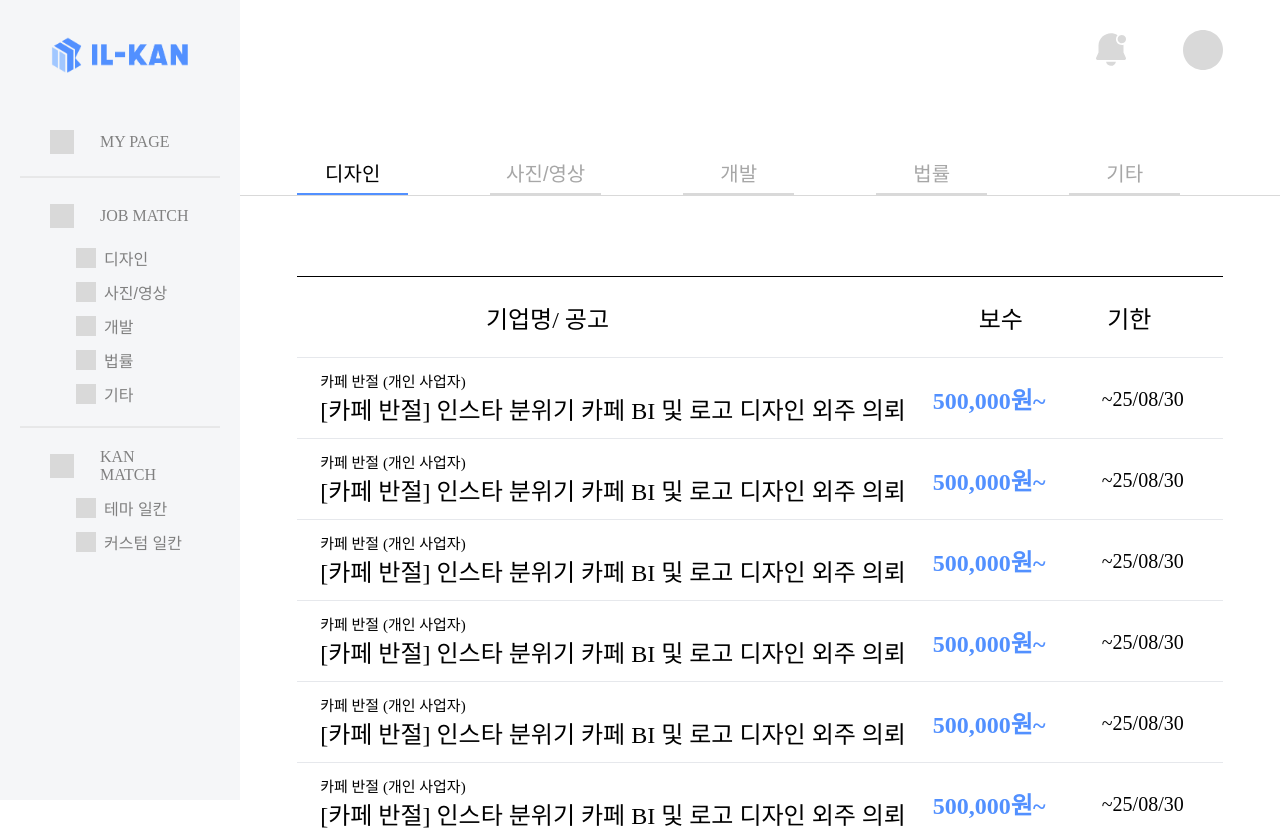
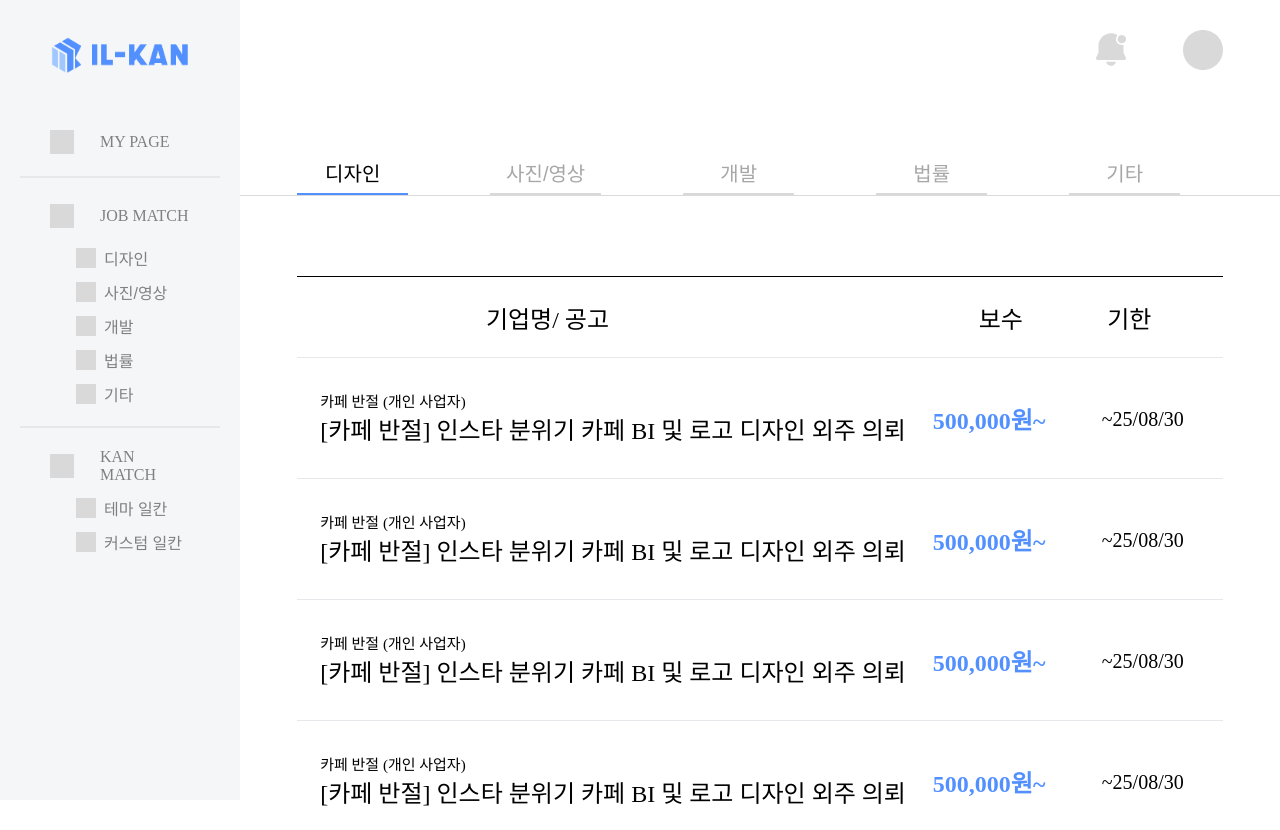
Before and after one commit to cryingdryice/ILKAN-web, a React (Vite) app: page /main/jobs in a window 1280 px wide. Shown: the top 830 px of the page. Built offline with nearby package versions, Linux system fonts and the light colour scheme; the HTML template or start-up script is replaced by a standard one.

Commit message:
feat: 호버 효과 추가

```diff
--- a/src/components/jobs/JobsRow.tsx
+++ b/src/components/jobs/JobsRow.tsx
@@ -1,3 +1,4 @@
+import { Link } from "react-router-dom";
 import rowStyle from "../../css/components/jobs/jobsRow.module.css";
 import type { WorkItem } from "../../pages/main/jobsPage";
 
@@ -12,6 +13,7 @@ function formatKRW(v?: string | number) {
 
 export default function JobsRow({ item }: Props) {
   return (
+    <Link to={`/main/jobs/${item.id}`}>
       <li className={rowStyle.row} role="row">
         <div className={rowStyle.left} role="cell">
           <div className={rowStyle.subMeta}>
@@ -32,5 +34,6 @@ export default function JobsRow({ item }: Props) {
           <time className={rowStyle.deadline}>{item.deadline ?? "-"}</time>
         </div>
       </li>
+    </Link>
   );
 }
--- a/src/css/components/jobs/JobsRow.module.css
+++ b/src/css/components/jobs/JobsRow.module.css
@@ -1,19 +1,22 @@
+a {
+  color: inherit;
+  text-decoration: none;
+}
+
 .row {
   width: 100%;
   display: grid;
   grid-template-columns: 1fr 169px 121px;
   align-items: center;
-  height: 80px;
+  height: 120px;
   font-size: 24px;
   font-weight: 500;
   border-bottom: 1px solid #e6e8ec;
 }
 
-/* .row:hover {
-  background: #f9fbff;
-  border-color: #e6edff;
-  box-shadow: 0 2px 10px rgba(28, 70, 255, 0.06);
-} */
+.row:hover {
+  background: #f5f6f8;
+}
 
 .left {
   padding-left: 23px;
```
Lines whose indentation alone changed are shown as unchanged.
